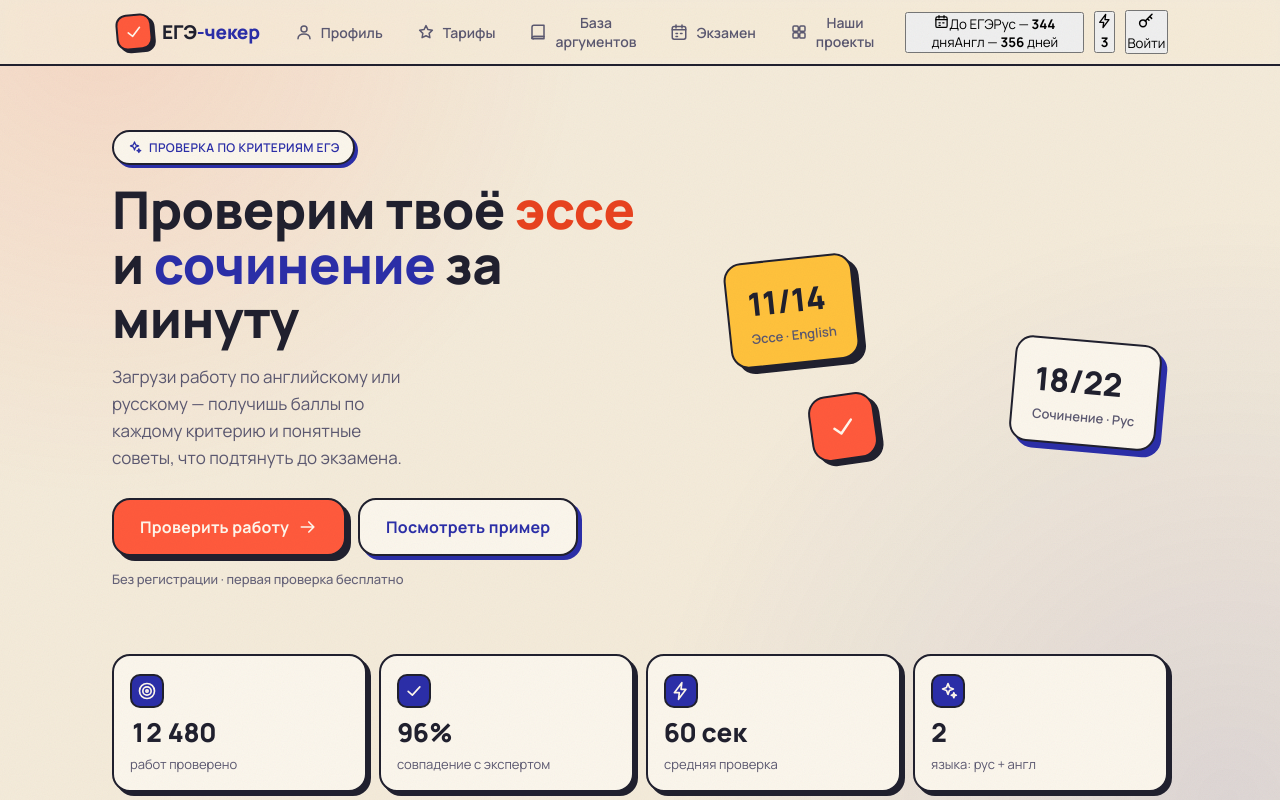
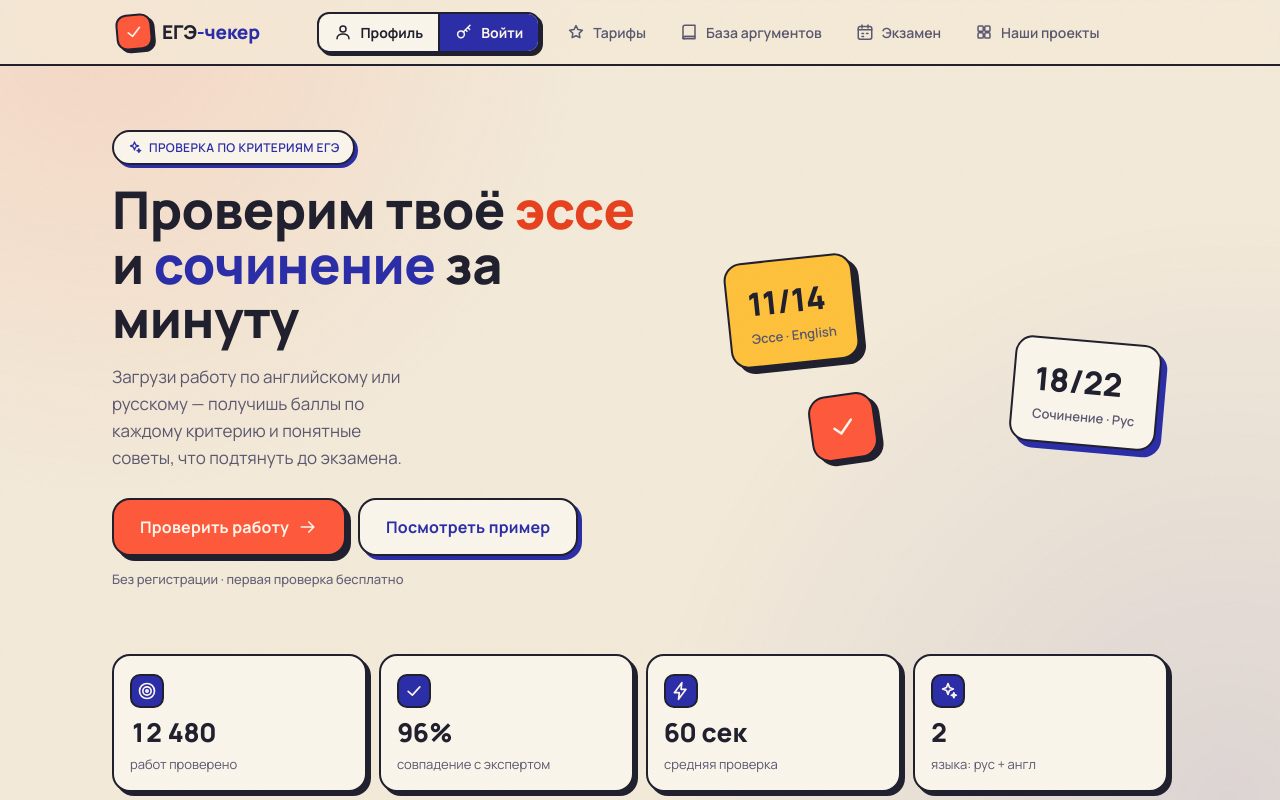
Before and after one commit to champselyseee/newt, a React (Vite) app: page / in a window 1280 px wide. Shown: the top 800 px of the page. Built offline with nearby package versions, Linux system fonts and the light colour scheme; a web font is replaced by a local one.

Commit message:
feat(header): аккаунт-блок Профиль+Войти, новый ряд разделов; состояние авторизации в App

```diff
--- a/src/App.tsx
+++ b/src/App.tsx
@@ -27,6 +27,8 @@
   // Биллинг (демо): остаток проверок, текущий план и выбранный для оплаты тариф.
   const [balance, setBalance] = useState(INITIAL_BALANCE)
   const [planName, setPlanName] = useState(FREE_PLAN)
+  // Авторизован ли пользователь (демо): управляет видимостью кнопки «Войти».
+  const [isAuthed, setIsAuthed] = useState(false)
   const [selectedOffer, setSelectedOffer] = useState<PurchaseOffer | null>(null)
   const reduce = useReducedMotion()
   const mainRef = useRef<HTMLElement>(null)
@@ -97,12 +99,19 @@
           <ProfilePage
             onToast={notify}
             onNavigate={setPage}
+            onLogout={() => setIsAuthed(false)}
             balance={balance}
             planName={planName}
           />
         )
       case 'auth':
-        return <AuthPage onToast={notify} onNavigate={setPage} />
+        return (
+          <AuthPage
+            onToast={notify}
+            onNavigate={setPage}
+            onAuth={() => setIsAuthed(true)}
+          />
+        )
       case 'check':
       default:
         return <CheckPage onToast={notify} />
@@ -122,7 +131,7 @@
       <a className="skip-link" href="#main">
         К содержимому
       </a>
-      <Header current={page} onNavigate={setPage} balance={balance} />
+      <Header current={page} onNavigate={setPage} isAuthed={isAuthed} />
 
       <main id="main" ref={mainRef} tabIndex={-1} style={{ outline: 'none' }}>
         <AnimatePresence mode="wait" initial={false}>
--- a/src/components/Header.tsx
+++ b/src/components/Header.tsx
@@ -1,9 +1,7 @@
-import { useEffect, useState } from 'react'
+import { useState } from 'react'
 import { AnimatePresence, motion } from 'motion/react'
 import { NAV_ITEMS, type Page } from '../lib/nav'
-import { orderedExamViews, pluralDays } from '../lib/examDates'
 import {
-  IconBolt,
   IconBook,
   IconCalendar,
   IconCheck,
@@ -16,16 +14,6 @@
 } from '../lib/icons'
 import styles from './Header.module.css'
 
-/* Оба предмета (Рус, Англ) для счётчика в шапке. Обновляем раз в минуту. */
-function useExams() {
-  const [now, setNow] = useState(() => new Date())
-  useEffect(() => {
-    const id = window.setInterval(() => setNow(new Date()), 60000)
-    return () => window.clearInterval(id)
-  }, [])
-  return orderedExamViews(now)
-}
-
 const NAV_ICONS = {
   check: IconCheck,
   book: IconBook,
@@ -35,22 +23,27 @@
   user: IconUser,
 }
 
+/* «Профиль» выводим отдельным аккаунт-блоком (см. ниже), остальные пункты —
+   обычным рядом. */
+const SECTION_ITEMS = NAV_ITEMS.filter((i) => i.id !== 'profile')
+
 export function Header({
   current,
   onNavigate,
-  balance,
+  isAuthed,
 }: {
   current: Page
   onNavigate: (p: Page) => void
-  balance: number
+  isAuthed: boolean
 }) {
   const [open, setOpen] = useState(false)
-  const exams = useExams()
 
   function go(p: Page) {
     onNavigate(p)
     setOpen(false)
   }
+
+  const profileActive = current === 'profile'
 
   return (
     <header className={styles.header}>
@@ -67,7 +60,42 @@
 
         {/* Десктоп-навигация */}
         <nav className={styles.nav} aria-label="Основная навигация">
-          {NAV_ITEMS.map((item) => {
+          {/* Аккаунт: «Профиль» + сегмент «Войти» (пока не авторизован). */}
+          {isAuthed ? (
+            <button
+              className={`${styles.navItem} ${profileActive ? styles.active : ''}`}
+              onClick={() => go('profile')}
+              aria-current={profileActive ? 'page' : undefined}
+            >
+              <span className={styles.navIcon}>
+                <IconUser size={18} />
+              </span>
+              <span className={styles.navLabel}>Профиль</span>
+            </button>
+          ) : (
+            <div className={styles.account}>
+              <button
+                className={`${styles.accountBtn} ${styles.accountProfile} ${
+                  profileActive ? styles.accountActive : ''
+                }`}
+                onClick={() => go('profile')}
+                aria-current={profileActive ? 'page' : undefined}
+              >
+                <IconUser size={18} />
+                <span>Профиль</span>
+              </button>
+              <button
+                className={`${styles.accountBtn} ${styles.accountLogin}`}
+                onClick={() => go('auth')}
+              >
+                <IconKey size={18} />
+                <span>Войти</span>
+              </button>
+            </div>
+          )}
+
+          {/* Разделы */}
+          {SECTION_ITEMS.map((item) => {
             const Icon = NAV_ICONS[item.iconKey]
             const active = current === item.id
             return (
@@ -93,45 +121,8 @@
           })}
         </nav>
 
+        {/* Кнопка мобильного меню */}
         <div className={styles.right}>
-          {/* Счётчик до ЕГЭ: оба предмета */}
-          <button
-            className={styles.counter}
-            onClick={() => go('counter')}
-            aria-label={`До ЕГЭ: ${exams
-              .map((e) => `${e.exam.shortName} ${e.days} ${pluralDays(e.days)}`)
-              .join(', ')}`}
-          >
-            <span className={styles.counterHead}>
-              <IconCalendar size={15} />
-              <span>До ЕГЭ</span>
-            </span>
-            <span className={styles.counterRows}>
-              {exams.map((e) => (
-                <span key={e.exam.id} className={styles.counterRow}>
-                  <span className={styles.counterAbbr}>{e.exam.abbr}</span> —{' '}
-                  <b>{e.days}</b> {pluralDays(e.days)}
-                </span>
-              ))}
-            </span>
-          </button>
-
-          {/* Остаток проверок — ведёт на тарифы */}
-          <button
-            className={styles.balance}
-            onClick={() => go('pricing')}
-            aria-label={`Осталось ${balance} проверок — открыть тарифы`}
-          >
-            <IconBolt size={16} />
-            <b>{balance}</b>
-          </button>
-
-          <button className={styles.login} onClick={() => go('auth')}>
-            <IconKey size={18} />
-            <span>Войти</span>
-          </button>
-
-          {/* Кнопка мобильного меню */}
           <button
             className={styles.burger}
             onClick={() => setOpen((v) => !v)}
@@ -154,23 +145,37 @@
             transition={{ duration: 0.24, ease: [0.22, 1, 0.36, 1] }}
           >
             <div className={`container ${styles.mobileInner}`}>
-              <button
-                className={`${styles.mobileItem} ${styles.mobileCounter}`}
-                onClick={() => go('counter')}
-              >
-                <IconCalendar size={20} />
-                <span>
-                  До ЕГЭ:{' '}
-                  {exams
-                    .map((e) => `${e.exam.abbr} — ${e.days} ${pluralDays(e.days)}`)
-                    .join(', ')}
-                </span>
-              </button>
-              <button className={styles.mobileItem} onClick={() => go('pricing')}>
-                <IconBolt size={20} />
-                <span>Осталось проверок: {balance}</span>
-              </button>
-              {NAV_ITEMS.map((item) => {
+              {/* Аккаунт: «Профиль» + сегмент «Войти». */}
+              {isAuthed ? (
+                <button
+                  className={`${styles.mobileItem} ${profileActive ? styles.mobileActive : ''}`}
+                  onClick={() => go('profile')}
+                  aria-current={profileActive ? 'page' : undefined}
+                >
+                  <IconUser size={20} />
+                  <span>Профиль</span>
+                </button>
+              ) : (
+                <div className={styles.mAccount}>
+                  <button
+                    className={`${styles.mAccountProfile} ${
+                      profileActive ? styles.mAccountActive : ''
+                    }`}
+                    onClick={() => go('profile')}
+                    aria-current={profileActive ? 'page' : undefined}
+                  >
+                    <IconUser size={20} />
+                    <span>Профиль</span>
+                  </button>
+                  <button className={styles.mAccountLogin} onClick={() => go('auth')}>
+                    <IconKey size={20} />
+                    <span>Войти</span>
+                  </button>
+                </div>
+              )}
+
+              {/* Разделы */}
+              {SECTION_ITEMS.map((item) => {
                 const Icon = NAV_ICONS[item.iconKey]
                 const active = current === item.id
                 return (
@@ -185,13 +190,6 @@
                   </button>
                 )
               })}
-              <button
-                className={`${styles.mobileItem} ${styles.mobileLogin}`}
-                onClick={() => go('auth')}
-              >
-                <IconKey size={20} />
-                <span>Войти</span>
-              </button>
             </div>
           </motion.div>
         )}
```
